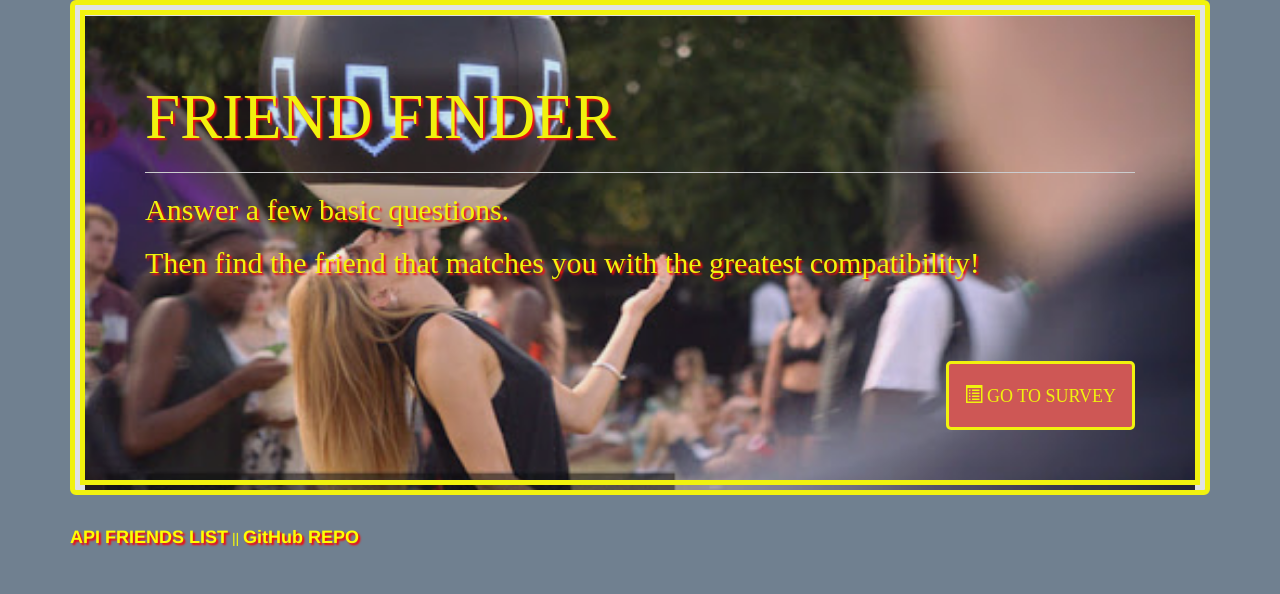
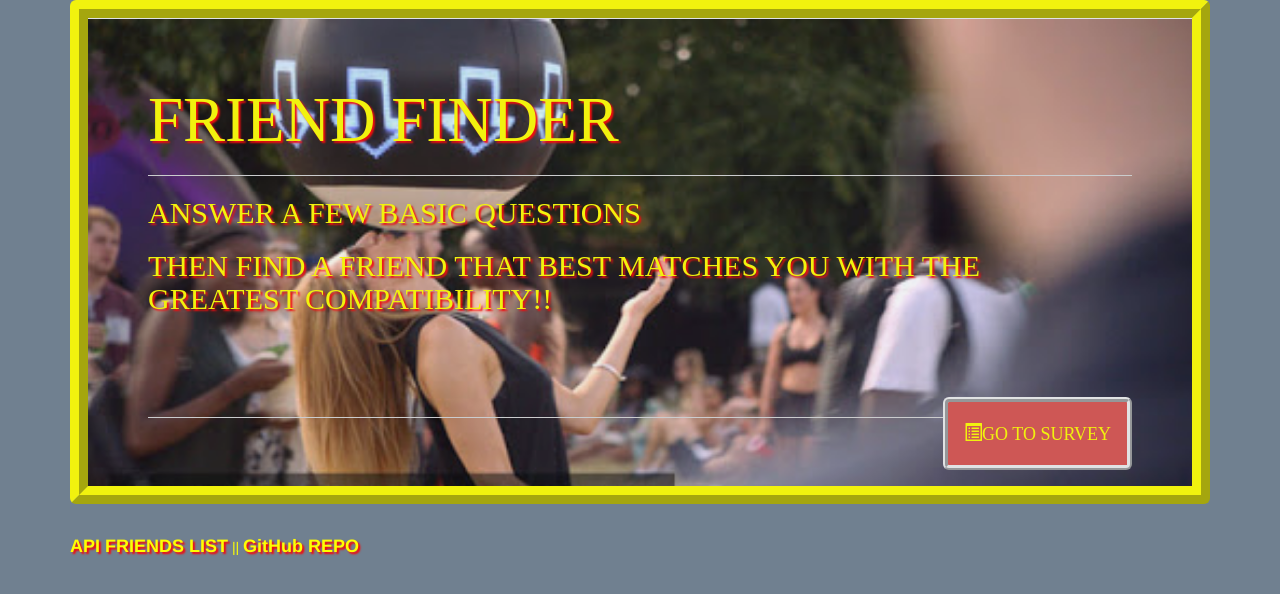
Before and after one commit to habibtaghavi08/FriendFinder, a website: page app/public/home.html in a window 1280 px wide. Drawn offline with nearby package versions, Linux system fonts and the light colour scheme.

Commit message:
donr with app, needs ReadNe and also if I have time to add a logo and delete some pics as well as clean up pseuodo code too!

```diff
--- a/app/public/css/style.css
+++ b/app/public/css/style.css
@@ -1,39 +1,48 @@
-body{
-    /* background-color: slateblue; */
+body {
+
     background-color: slategrey;
     color: yellow;
 }
 
-.jumbotron{
+.jumbotron {
     background-image: url(../images/friend-girl-icon-ball.jpg);
-    /* background-color: slateblue; */
     opacity: 0.9;
     background-position: center;
     background-repeat: no-repeat;
     background-size: cover;
-    background-position-y: 1px;
+    background-position-y: 0.5px;
     color: yellow;
     font-weight: bolder;
-    font-family: 'Times New Roman', Times, serif ;
+    font-family: 'Times New Roman', Times, serif;
     font-size: 50px;
     text-shadow: red 2px 2px 2px;
-    border: yellow 15px;
-    border-width: 15px;
-    border-style: double;
+    border: yellow;
+    border-width: 18px;
+    border-style: ridge;
+    max-width: 100%;
 
 }
 
-a{
-    color:  yellow;
+a {
+    color: yellow;
     text-shadow: red 2px 2px 2px;
     font-weight: bold;
     font-size: large;
 }
 
-.btn-danger{
+.btn-danger {
     float: right;
     color: yellow;
-    border: solid ;
-    border-radius: 5px;
+    border: ridge;
+    border-width: 5px;
 
 }
+
+.btn-danger:hover {
+    color:red;
+    background-color: yellow;
+    border: ridge;
+    border-width: 5px;
+    border-color: red;
+
+}
--- a/app/public/home.html
+++ b/app/public/home.html
@@ -1,4 +1,3 @@
-
 <!DOCTYPE html>
 <html lang="en">
 
@@ -24,24 +23,28 @@
     <div class="jumbotron">
       <h1>FRIEND FINDER</h1>
       <hr>
-      <h2>Answer a few basic questions. </h2>
-      <h2>Then find the friend that matches you with the greatest compatibility!</h2>
+      <h2>ANSWER A FEW BASIC QUESTIONS </h2>
+      <h2>THEN FIND A FRIEND THAT BEST MATCHES YOU WITH THE GREATEST COMPATIBILITY!!</h2>
       <br>
 
 
-        <a href="/survey"><button type="button" class="btn btn-lg btn-danger" aria-flowto="right">
-          <h4><span class="glyphicon glyphicon-list-alt"></span> GO TO SURVEY</h4></button></a>
+      <a href="/survey"><button type="button" class="btn btn-lg btn-danger" aria-flowto="true">
+          <h4><span class="glyphicon glyphicon-list-alt"></span>GO TO SURVEY</h4>
+        </button></a>
 
-      <br>
+      <hr>
 
     </div>
 
+
+
     <footer>
-          <div class = footer>
-          <p><a href="/api/friends">API FRIENDS LIST</a> || <a href="https://github.com/habibtaghavi08/FriendFinder.git">GitHub REPO</a></p>
+      <div class=footer>
+        <p><a href="/api/friends">API FRIENDS LIST</a> || <a
+            href="https://github.com/habibtaghavi08/FriendFinder.git">GitHub REPO</a></p>
     </footer>
 
-
+  </div>
   </div>
   </div>
 
```
Also changed, not shown: app/public/survey.html (+1 -1 lines). Lines whose indentation alone changed are shown as unchanged.
